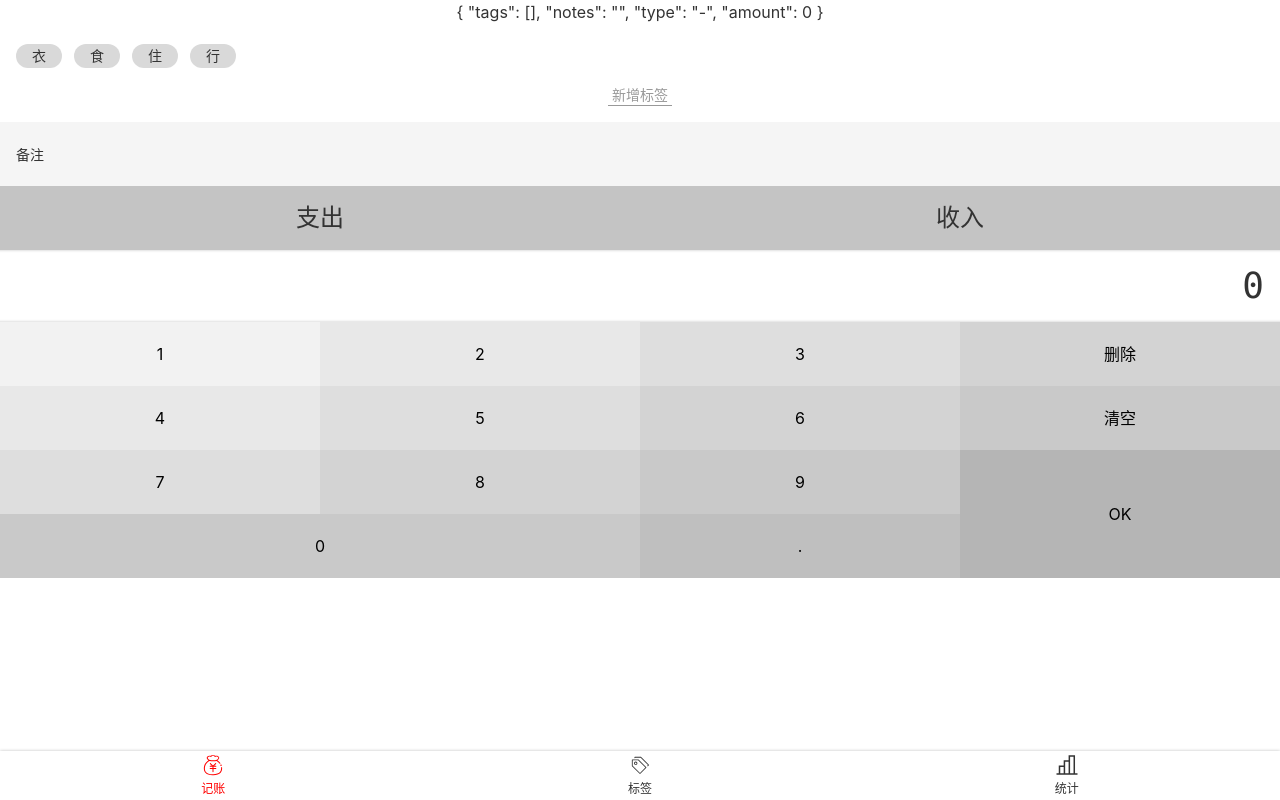
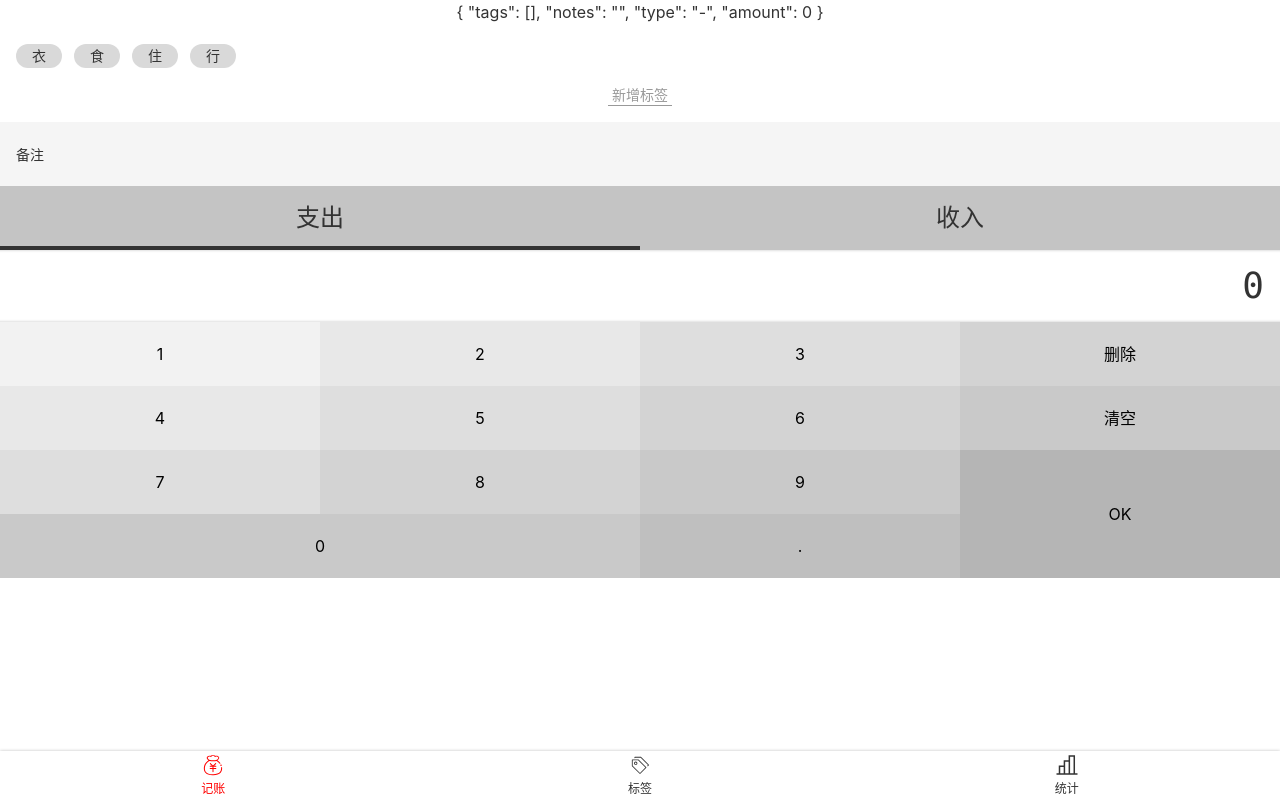
Before and after one commit to zeroTina1998/love_money, a Vue app: page /#/money in a window 1280 px wide. Built offline with nearby package versions, Linux system fonts and the light colour scheme.

Commit message:
整合数据

```diff
--- a/src/components/Money/Types.vue
+++ b/src/components/Money/Types.vue
@@ -1,8 +1,12 @@
 <template>
   <div>
     <ul class="types">
-      <li :class="type === '-' && 'selected'" @click="selectType('-')">支出</li>
-      <li :class="type === '+' && 'selected'" @click="selectType('+')">收入</li>
+      <li :class="value === '-' && 'selected'" @click="selectType('-')">
+        支出
+      </li>
+      <li :class="value === '+' && 'selected'" @click="selectType('+')">
+        收入
+      </li>
     </ul>
   </div>
 </template>
```
